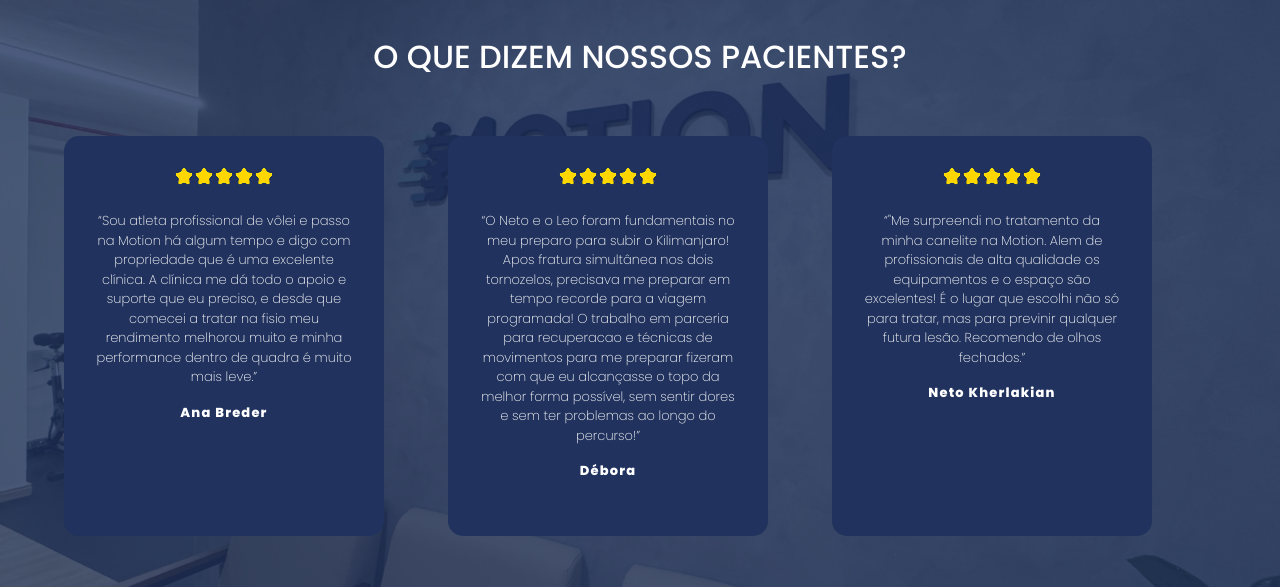
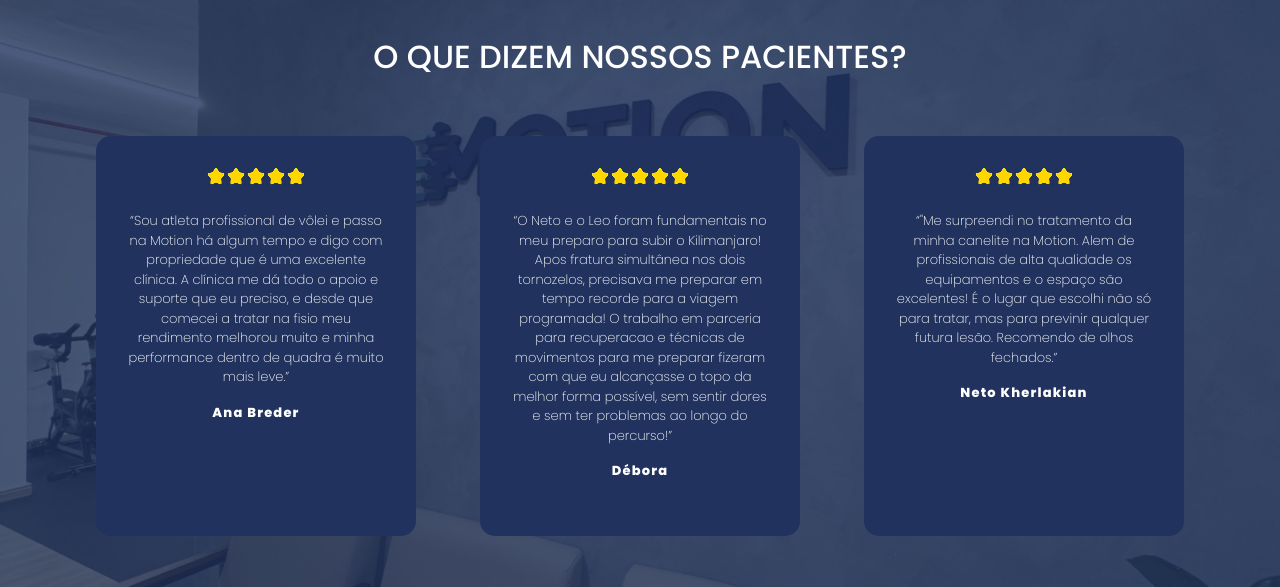
Before and after one commit to HLima02/motion, a React (Create React App) app: page / in a window 1280 px wide. Shown: the part 3080-3667 px from the top of the page. Built offline with nearby package versions, Linux system fonts and the light colour scheme.

Commit message:
ajuste espaçamentos carrosseis de serviços e depoimentos

```diff
--- a/src/components/HomeRating/style.scss
+++ b/src/components/HomeRating/style.scss
@@ -54,6 +54,11 @@
     }
   }
 
+  .slick-initialized .slick-slide {
+    display: flex !important;
+    justify-content: center;
+  }
+
   .slick-prev {
     left: -12px;
     z-index: 100;
--- a/src/components/HomeServices/style.scss
+++ b/src/components/HomeServices/style.scss
@@ -18,7 +18,7 @@
     }
 
     .slick-slide {
-      width: 320px !important;
+      // width: 320px !important;
     }
 
     .carrossel_slider {
@@ -56,7 +56,7 @@
   @media only screen and (max-width: 620px){
     .carrossel_section {
       .slick-slide {
-        width: 320px !important;
+        // width: 320px !important;
         display: flex;
         justify-content: center;
       }
```
